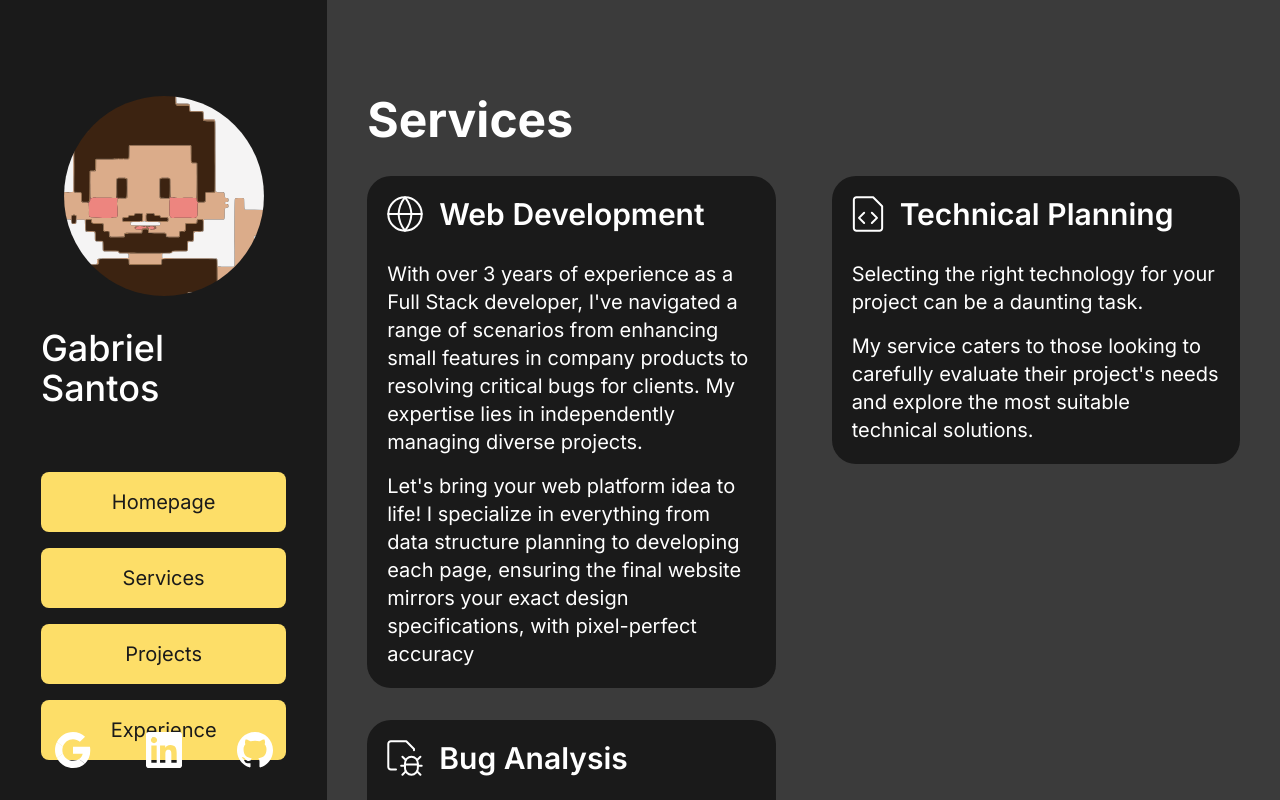
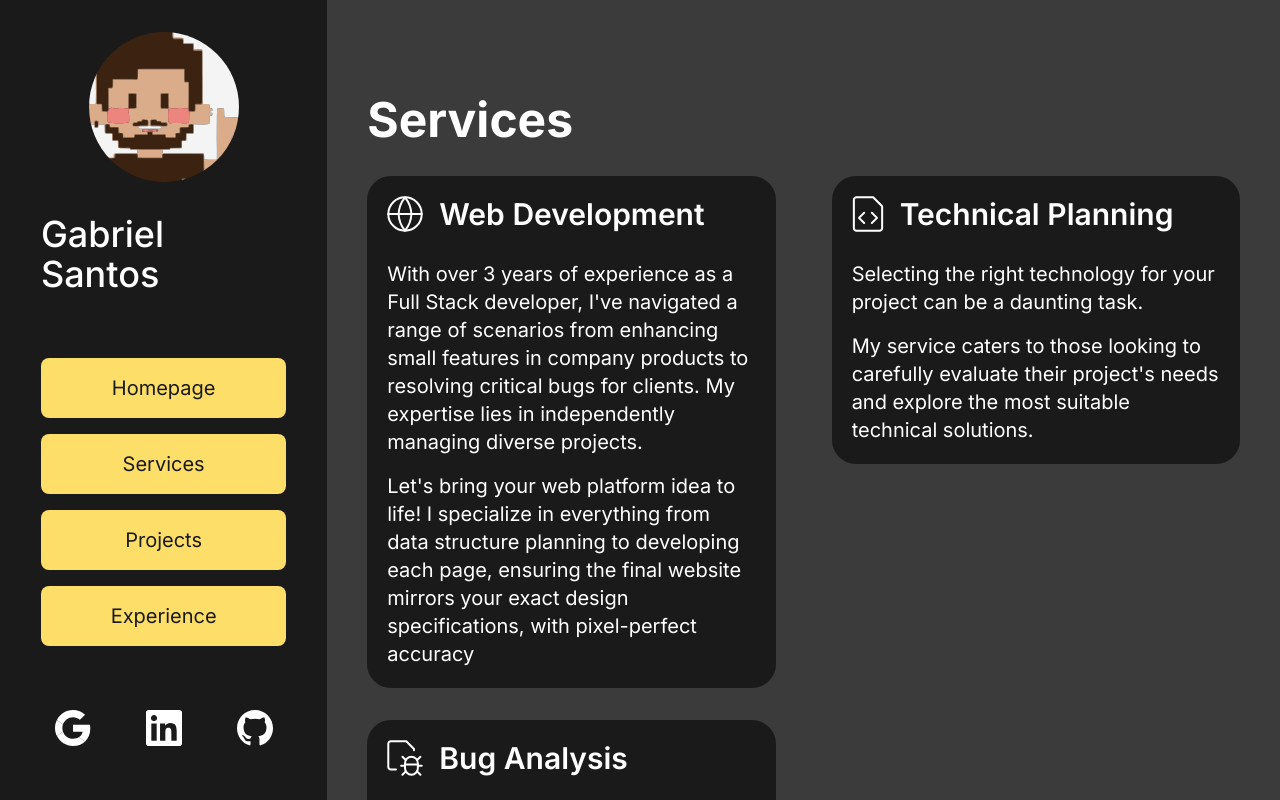
Before and after one commit to jgabrielsantos/jgcls-website, a Next.js app: page /services in a window 1280 px wide. Shown: the top 800 px of the page. Built offline with nearby package versions, Linux system fonts and the light colour scheme; no server answers.

Commit message:
fix: sidemenu spacing and position

```diff
--- a/src/components/AppWrapper/index.tsx
+++ b/src/components/AppWrapper/index.tsx
@@ -17,6 +17,8 @@ export const AppWrapper = ({ children }: Record<string, React.ReactNode>) => {
       justify-center
       items-start
       bg-grayscale-700
+      sticky
+
       tablet:flex-row
     `}>
       {isMobile ? (<Header />) : (<SideMenu menuIsOpen />)}
--- a/src/components/SideMenu/index.tsx
+++ b/src/components/SideMenu/index.tsx
@@ -9,7 +9,7 @@ export const SideMenu = ({ menuIsOpen, closeMenu }: SideMenuProps) => {
     <aside className={`
       ${toggleMenuClass}
       w-screen
-      h-[calc(100dvh)]
+      h-screen
       fixed
       top-0
       left-0
@@ -20,12 +20,10 @@ export const SideMenu = ({ menuIsOpen, closeMenu }: SideMenuProps) => {
       items-center
       justify-start
 
-      tablet:static
+      tablet:sticky
       tablet:w-[450px]
-      tablet:py-24
+      tablet:py-8
       tablet:px-0
-      tablet:pb-8
-      overflow-hidden
     `}>
       <div
         className="flex justify-end items-center w-full tablet:hidden"
@@ -42,7 +40,7 @@ export const SideMenu = ({ menuIsOpen, closeMenu }: SideMenuProps) => {
         </button>
       </div>
 
-      <div className="relative grid grid-flow-row auto-rows-min justify-center items-start w-3/4 h-full gap-6 tablet:gap-16">
+      <div className="grid grid-flow-row auto-rows-min justify-center items-start w-3/4 h-full gap-6 tablet:gap-16">
         <header
           className="flex flex-col justify-start items-center w-full gap-2 tablet:gap-8"
         >
@@ -56,8 +54,8 @@ export const SideMenu = ({ menuIsOpen, closeMenu }: SideMenuProps) => {
               object-cover
               object-top
 
-              tablet:w-[200px]
-              tablet:h-[200px]
+              tablet:w-[150px]
+              tablet:h-[150px]
             "
           />
           <h1 className="
@@ -94,7 +92,7 @@ export const SideMenu = ({ menuIsOpen, closeMenu }: SideMenuProps) => {
           </ButtonLink>
         </nav>
 
-        <footer className="flex justify-center self-end items-center w-full gap-[55px] absolute">
+        <footer className="flex justify-center self-end items-center w-full gap-[55px]">
           <a href="mailto:jgclsdev@gmail.com">
             <img
               src={imageList.Gmail.src}
```
